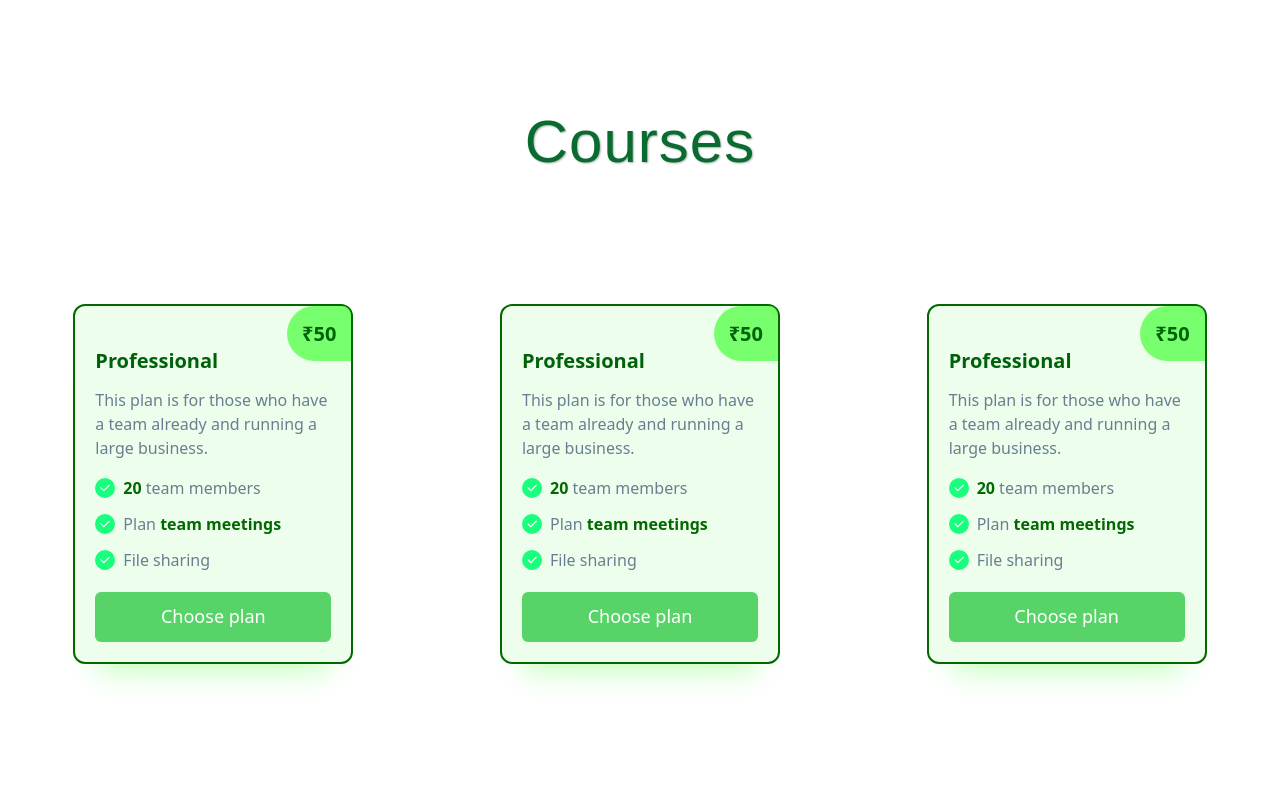
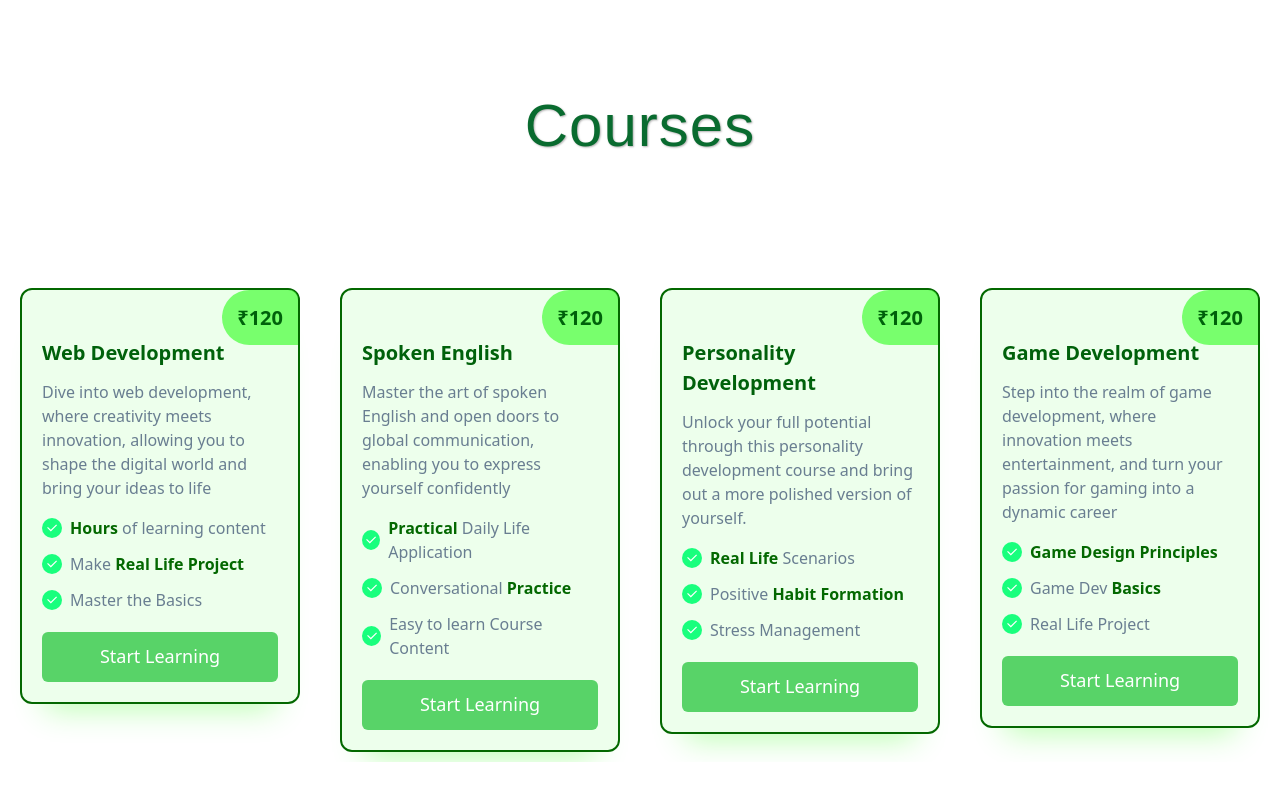
Before and after one commit to Divyam-1280/EduVoid, a React (Vite) app: page / in a window 1280 px wide. Shown: the part 1210-2010 px from the top of the page. After the commit the page ends 1972 px from the top, so only its background shows below. Built offline with nearby package versions, Linux system fonts and the light colour scheme; a web font is replaced by a local one.

Commit message:
cards edited

```diff
--- a/src/Courses/CourseCard.css
+++ b/src/Courses/CourseCard.css
@@ -42,6 +42,7 @@
       }
 
       .plan .title {
+        margin-top: 0.5rem;
         font-weight: 600;
         font-size: 1.25rem;
         color: #00610b;
--- a/src/Courses/CourseCard.jsx
+++ b/src/Courses/CourseCard1.jsx
@@ -1,17 +1,17 @@
 import React from 'react'
 import './../Courses/CourseCard.css'
-function CourseCard() {
+function CourseCard1() {
   return (
     <div>
         <div class="plan max-md:mx-auto">
 		<div class="inner">
 			<span class="pricing">
 				<span>
-                    ₹50
+                    ₹120
 				</span>
 			</span>
-			<p class="title">Professional</p>
-			<p class="info">This plan is for those who have a team already and running a large business.</p>
+			<p class="title">Web Development</p>
+			<p class="info">Dive into web development, where creativity meets innovation, allowing you to shape the digital world and bring your ideas to life</p>
 			<ul class="features">
 				<li>
 					<span class="icon">
@@ -20,7 +20,7 @@ function CourseCard() {
 							<path fill="currentColor" d="M10 15.172l9.192-9.193 1.415 1.414L10 18l-6.364-6.364 1.414-1.414z"></path>
 						</svg>
 					</span>
-					<span><strong>20</strong> team members</span>
+					<span><strong>Hours</strong> of learning content</span>
 				</li>
 				<li>
 					<span class="icon">
@@ -29,7 +29,7 @@ function CourseCard() {
 							<path fill="currentColor" d="M10 15.172l9.192-9.193 1.415 1.414L10 18l-6.364-6.364 1.414-1.414z"></path>
 						</svg>
 					</span>
-					<span>Plan <strong>team meetings</strong></span>
+					<span>Make <strong>Real Life Project</strong></span>
 				</li>
 				<li>
 					<span class="icon">
@@ -38,12 +38,12 @@ function CourseCard() {
 							<path fill="currentColor" d="M10 15.172l9.192-9.193 1.415 1.414L10 18l-6.364-6.364 1.414-1.414z"></path>
 						</svg>
 					</span>
-					<span>File sharing</span>
+					<span>Master the Basics</span>
 				</li>
 			</ul>
 			<div class="action">
 			<a class="button" href="#">
-				Choose plan
+				Start Learning
 			</a>
 			</div>
 		</div>
@@ -53,4 +53,4 @@ function CourseCard() {
   )
 }
 
-export default CourseCard
+export default CourseCard1
--- /dev/null
+++ b/src/Courses/CourseCard2.jsx
@@ -0,0 +1,83 @@
+import React from "react";
+import "./../Courses/CourseCard.css";
+function CourseCard2() {
+  return (
+    <div>
+      <div class="plan max-md:mx-auto">
+        <div class="inner">
+          <span class="pricing">
+            <span>₹120</span>
+          </span>
+          <p class="title">Spoken English</p>
+          <p class="info">
+          Master the art of spoken English and open doors to global communication, enabling you to express yourself confidently
+          </p>
+          <ul class="features">
+            <li>
+              <span class="icon">
+                <svg
+                  height="24"
+                  width="24"
+                  viewBox="0 0 24 24"
+                  xmlns="http://www.w3.org/2000/svg"
+                >
+                  <path d="M0 0h24v24H0z" fill="none"></path>
+                  <path
+                    fill="currentColor"
+                    d="M10 15.172l9.192-9.193 1.415 1.414L10 18l-6.364-6.364 1.414-1.414z"
+                  ></path>
+                </svg>
+              </span>
+              <span>
+                <strong>Practical </strong>Daily Life Application
+              </span>
+            </li>
+            <li>
+              <span class="icon">
+                <svg
+                  height="24"
+                  width="24"
+                  viewBox="0 0 24 24"
+                  xmlns="http://www.w3.org/2000/svg"
+                >
+                  <path d="M0 0h24v24H0z" fill="none"></path>
+                  <path
+                    fill="currentColor"
+                    d="M10 15.172l9.192-9.193 1.415 1.414L10 18l-6.364-6.364 1.414-1.414z"
+                  ></path>
+                </svg>
+              </span>
+              <span>
+                Conversational<strong> Practice</strong>
+              </span>
+            </li>
+            <li>
+              <span class="icon">
+                <svg
+                  height="24"
+                  width="24"
+                  viewBox="0 0 24 24"
+                  xmlns="http://www.w3.org/2000/svg"
+                >
+                  <path d="M0 0h24v24H0z" fill="none"></path>
+                  <path
+                    fill="currentColor"
+                    d="M10 15.172l9.192-9.193 1.415 1.414L10 18l-6.364-6.364 1.414-1.414z"
+                  ></path>
+                </svg>
+              </span>
+              <span>Easy to learn Course Content</span>
+            </li>
+          </ul>
+          <div class="action">
+            <a class="button" href="#">
+              Start Learning
+            </a>
+          </div>
+        </div>
+      </div>
+    </div>
+  );
+}
+
+export default CourseCard2;
--- /dev/null
+++ b/src/Courses/CourseCard3.jsx
@@ -0,0 +1,83 @@
+import React from "react";
+import "./../Courses/CourseCard.css";
+function CourseCard3() {
+  return (
+    <div>
+      <div class="plan max-md:mx-auto">
+        <div class="inner">
+          <span class="pricing">
+            <span>₹120</span>
+          </span>
+          <p class="title">Personality Development</p>
+          <p class="info">
+          Unlock your full potential through this personality development course and bring out a more polished version of yourself.
+          </p>
+          <ul class="features">
+            <li>
+              <span class="icon">
+                <svg
+                  height="24"
+                  width="24"
+                  viewBox="0 0 24 24"
+                  xmlns="http://www.w3.org/2000/svg"
+                >
+                  <path d="M0 0h24v24H0z" fill="none"></path>
+                  <path
+                    fill="currentColor"
+                    d="M10 15.172l9.192-9.193 1.415 1.414L10 18l-6.364-6.364 1.414-1.414z"
+                  ></path>
+                </svg>
+              </span>
+              <span>
+                <strong>Real Life</strong> Scenarios
+              </span>
+            </li>
+            <li>
+              <span class="icon">
+                <svg
+                  height="24"
+                  width="24"
+                  viewBox="0 0 24 24"
+                  xmlns="http://www.w3.org/2000/svg"
+                >
+                  <path d="M0 0h24v24H0z" fill="none"></path>
+                  <path
+                    fill="currentColor"
+                    d="M10 15.172l9.192-9.193 1.415 1.414L10 18l-6.364-6.364 1.414-1.414z"
+                  ></path>
+                </svg>
+              </span>
+              <span>
+                Positive <strong>Habit Formation</strong>
+              </span>
+            </li>
+            <li>
+              <span class="icon">
+                <svg
+                  height="24"
+                  width="24"
+                  viewBox="0 0 24 24"
+                  xmlns="http://www.w3.org/2000/svg"
+                >
+                  <path d="M0 0h24v24H0z" fill="none"></path>
+                  <path
+                    fill="currentColor"
+                    d="M10 15.172l9.192-9.193 1.415 1.414L10 18l-6.364-6.364 1.414-1.414z"
+                  ></path>
+                </svg>
+              </span>
+              <span>Stress Management</span>
+            </li>
+          </ul>
+          <div class="action">
+            <a class="button" href="#">
+              Start Learning
+            </a>
+          </div>
+        </div>
+      </div>
+    </div>
+  );
+}
+
+export default CourseCard3;
--- /dev/null
+++ b/src/Courses/CourseCard4.jsx
@@ -0,0 +1,83 @@
+import React from "react";
+import "./../Courses/CourseCard.css";
+function CourseCard4() {
+  return (
+    <div>
+      <div class="plan max-md:mx-auto">
+        <div class="inner">
+          <span class="pricing">
+            <span>₹120</span>
+          </span>
+          <p class="title">Game Development</p>
+          <p class="info">
+          Step into the realm of game development, where innovation meets entertainment, and turn your passion for gaming into a dynamic career
+          </p>
+          <ul class="features">
+            <li>
+              <span class="icon">
+                <svg
+                  height="24"
+                  width="24"
+                  viewBox="0 0 24 24"
+                  xmlns="http://www.w3.org/2000/svg"
+                >
+                  <path d="M0 0h24v24H0z" fill="none"></path>
+                  <path
+                    fill="currentColor"
+                    d="M10 15.172l9.192-9.193 1.415 1.414L10 18l-6.364-6.364 1.414-1.414z"
+                  ></path>
+                </svg>
+              </span>
+              <span>
+                <strong>Game Design Principles</strong>
+              </span>
+            </li>
+            <li>
+              <span class="icon">
+                <svg
+                  height="24"
+                  width="24"
+                  viewBox="0 0 24 24"
+                  xmlns="http://www.w3.org/2000/svg"
+                >
+                  <path d="M0 0h24v24H0z" fill="none"></path>
+                  <path
+                    fill="currentColor"
+                    d="M10 15.172l9.192-9.193 1.415 1.414L10 18l-6.364-6.364 1.414-1.414z"
+                  ></path>
+                </svg>
+              </span>
+              <span>
+                Game Dev<strong> Basics</strong>
+              </span>
+            </li>
+            <li>
+              <span class="icon">
+                <svg
+                  height="24"
+                  width="24"
+                  viewBox="0 0 24 24"
+                  xmlns="http://www.w3.org/2000/svg"
+                >
+                  <path d="M0 0h24v24H0z" fill="none"></path>
+                  <path
+                    fill="currentColor"
+                    d="M10 15.172l9.192-9.193 1.415 1.414L10 18l-6.364-6.364 1.414-1.414z"
+                  ></path>
+                </svg>
+              </span>
+              <span>Real Life Project</span>
+            </li>
+          </ul>
+          <div class="action">
+            <a class="button" href="#">
+              Start Learning
+            </a>
+          </div>
+        </div>
+      </div>
+    </div>
+  );
+}
+
+export default CourseCard4;
--- a/src/Courses/Courses.jsx
+++ b/src/Courses/Courses.jsx
@@ -1,15 +1,19 @@
 import React from 'react'
 import './../Courses/Courses.css'
-import CourseCard from './CourseCard'
+import CourseCard1 from './CourseCard1'
+import CourseCard2 from './CourseCard2'
+import CourseCard3 from './CourseCard3'
+import CourseCard4 from './CourseCard4'
 
 function Courses() {
   return (
-    <div className="h-screen w-full">
-        <div className="course-head w-full h-20 flex justify-center items-center sm:text-5xl text-4xl md:text-6xl"><h3>Courses</h3></div>
+    <div className="h-full w-full">
+        <div className="course-head -mt-4 w-full h-20 flex justify-center items-center sm:text-5xl text-4xl md:text-6xl"><h3>Courses</h3></div>
         <div className="card-wrapper h-full w-full mt-28 justify-around max-md:item md:flex md:flex-row flex-col max-md:mt-7">
-            <CourseCard/>
-            <CourseCard/>
-            <CourseCard/>
+            <CourseCard1/>
+            <CourseCard2/>
+            <CourseCard3/>
+            <CourseCard4/>
         </div>
     </div>
   )
```
